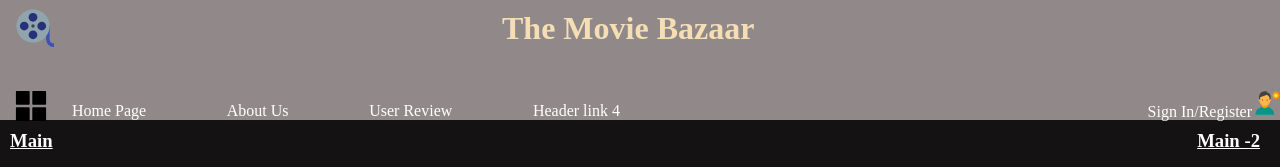
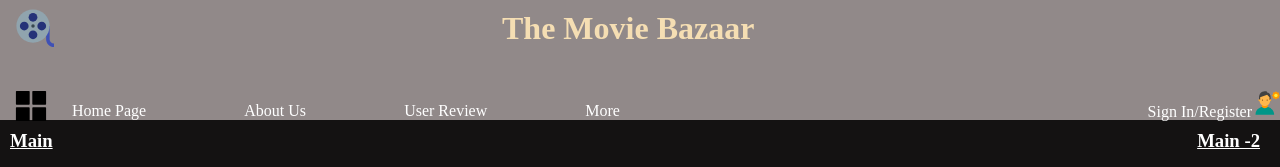
Before and after one commit to Antony-Baby/The-Movie-Bazaar-Source, a React (Create React App) app: page / in a window 1280 px wide. Shown: the top 167 px of the page. Built offline with nearby package versions, Linux system fonts and the light colour scheme.

Commit message:
updated headr

```diff
--- a/src/Components/Header/Header.js
+++ b/src/Components/Header/Header.js
@@ -48,7 +48,7 @@ function Header() {
                     <div className="header-link-container"><Link className="header-links" to="/The-Movie-Bazaar">Home Page</Link> </div>
                     <div className="header-link-container"><Link className="header-links" to="/about">About Us</Link></div>
                     <div className="header-link-container"><a className="header-links" href="https://google.com">User Review</a></div>
-                    <div className="header-link-container"><a className="header-links" href="https://google.com">Header link 4</a></div>
+                    <div className="header-link-container"><a className="header-links" href="https://google.com">More</a></div>
                 </div>
             </div>
             <div className="header-row2-col5">
```
